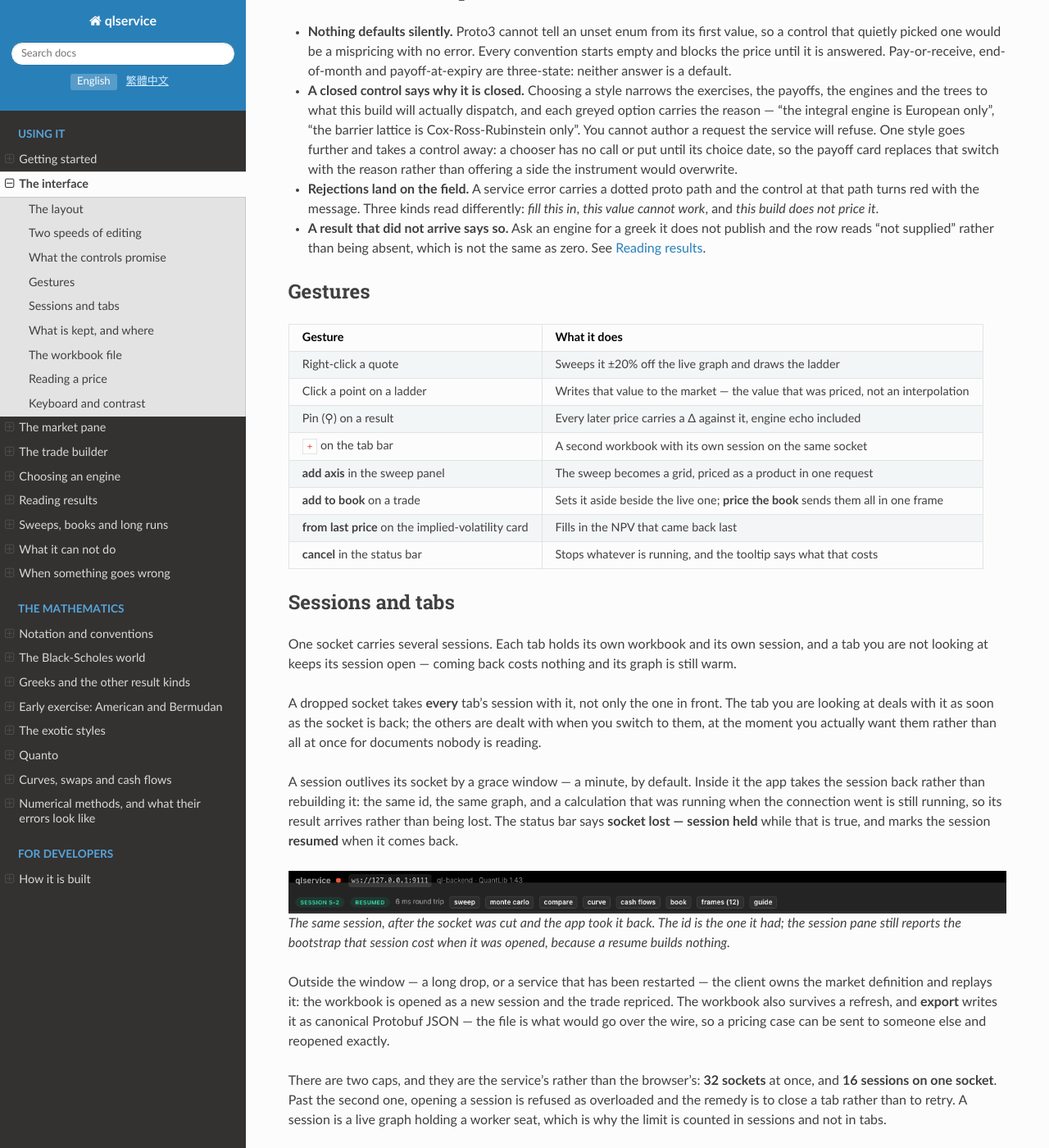
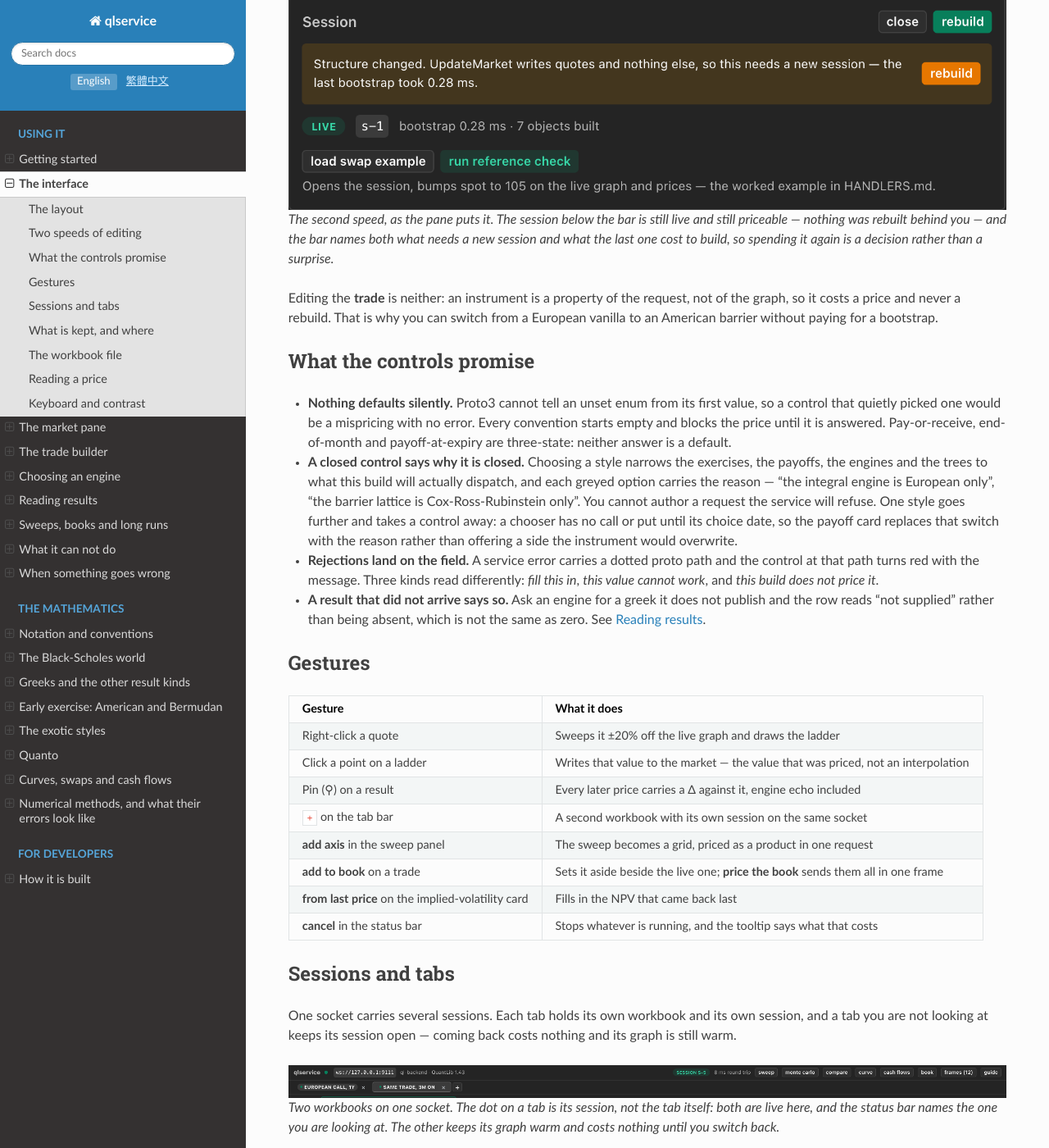
Before and after one commit to markccchiang/ql-frontend, a Sphinx documentation site: the page built from doc/interface.md, in a window 1280 px wide and 1400 px high, scrolled down 1816 px. Shown: the whole window at 82% size. Built offline with Sphinx 7.4.7 and the Read the Docs theme 3.1.0, drawn with Linux system fonts in a browser that asks for light colours; some of the changed text lies outside the part shown.

Commit message:
Show the four bands the interface page describes
The page described the status bar, the tab bar and the workbook bar in prose
and pictured only the whole workbench, where each is a few pixels tall. Four
close-ups from the running app: the status line with its session badge and
round trip; the amber bar after a structural edit, naming what the last
bootstrap cost beside a session that is still live; two workbooks on one
socket, each tab carrying its own session dot; and the workbook bar that
exports what would go over the wire.

Captions and alt text translated.

Co-Authored-By: Claude Opus 5 <noreply@anthropic.com>
Claude-Session: https://claude.ai/code/session_01MJtVZSjTSgWshw7miPwQ9g

````diff
--- a/doc/interface.md
+++ b/doc/interface.md
@@ -18,6 +18,15 @@ round trip of the last request, and — while something is running — the cance
 The buttons on its right open the panels — sweep, Monte Carlo, compare,
 curve, cash flows, book and the frame inspector — and **guide**, which opens
 this document in a tab of its own.
+
+```{figure} images/interface-statusbar.png
+:alt: The status bar: the name qlservice with a green dot, the socket address ws://127.0.0.1:9111, the words ql-backend and QuantLib 1.43, then a session badge reading SESSION S-1, "36 ms round trip", and the panel buttons — sweep, monte carlo, compare, curve, cash flows, book, frames (8) — ending in guide.
+:width: 100%
+
+The whole of the connection in one line: which service, which QuantLib it
+linked against, which socket, which session, and what the last request cost.
+`frames (8)` is the inspector, and it counts what has crossed the wire.
+```
 
 **The tab bar.** One workbook per tab, each with its own session on the same
 socket. `+` opens another.
@@ -55,6 +64,16 @@ of the graph — a curve, an index, the evaluation date — is a new session.
 - **Change anything else in the market.** An amber bar appears saying the
   structure changed, with the cost of the last rebuild measured in
   milliseconds, and a button to do it. Nothing rebuilds behind your back.
+
+```{figure} images/interface-rebuild.png
+:alt: The session pane after a structural edit: a yellow alert reading "Structure changed. UpdateMarket writes quotes and nothing else, so this needs a new session — the last bootstrap took 0.28 ms", with a rebuild button beside it, and below it the session still live as s-1, its bootstrap time and seven objects built.
+:width: 100%
+
+The second speed, as the pane puts it. The session below the bar is still live
+and still priceable — nothing was rebuilt behind you — and the bar names both
+what needs a new session and what the last one cost to build, so spending it
+again is a decision rather than a surprise.
+```
 
 Editing the **trade** is neither: an instrument is a property of the request,
 not of the graph, so it costs a price and never a rebuild. That is why you can
@@ -102,6 +121,15 @@ bootstrap.
 One socket carries several sessions. Each tab holds its own workbook and its
 own session, and a tab you are not looking at keeps its session open — coming
 back costs nothing and its graph is still warm.
+
+```{figure} images/interface-tabs.png
+:alt: The status bar above the tab bar: a badge reading SESSION S-3 with an 8 ms round trip, and two workbook tabs — "European call, 1Y" and "Same trade, 3M on" — each carrying a green dot, the second selected, followed by a plus button.
+:width: 100%
+
+Two workbooks on one socket. The dot on a tab is its *session*, not the tab
+itself: both are live here, and the status bar names the one you are looking
+at. The other keeps its graph warm and costs nothing until you switch back.
+```
 
 A dropped socket takes **every** tab's session with it, not only the one in
 front. The tab you are looking at deals with it as soon as the socket is back;
@@ -180,6 +208,15 @@ each failure leaves standing.
 is the wire format itself: `market` is an array of `MarketObject`, `trade` is a
 `PriceRequest`. What you export is what would go over the socket, so a round
 trip through a file cannot quietly change a request.
+
+```{figure} images/interface-workbookbar.png
+:alt: The workbook bar: the word workbook beside a name field reading "Barrier study, 2027 expiry", then export, import and reset.
+:width: 100%
+
+The document's own line, and the name here is the one that appears on the tab.
+**Reset** goes back to the seed workbook; **import** takes a file written by
+the button beside it, from this machine or anybody else's.
+```
 
 Here is a complete one. It is the workbook the **run reference check** button
 prices:
````
Also changed, not shown: doc/images/interface-rebuild.png (added), doc/images/interface-statusbar.png (added), doc/images/interface-tabs.png (added), doc/images/interface-workbookbar.png (added), 1 other file.
